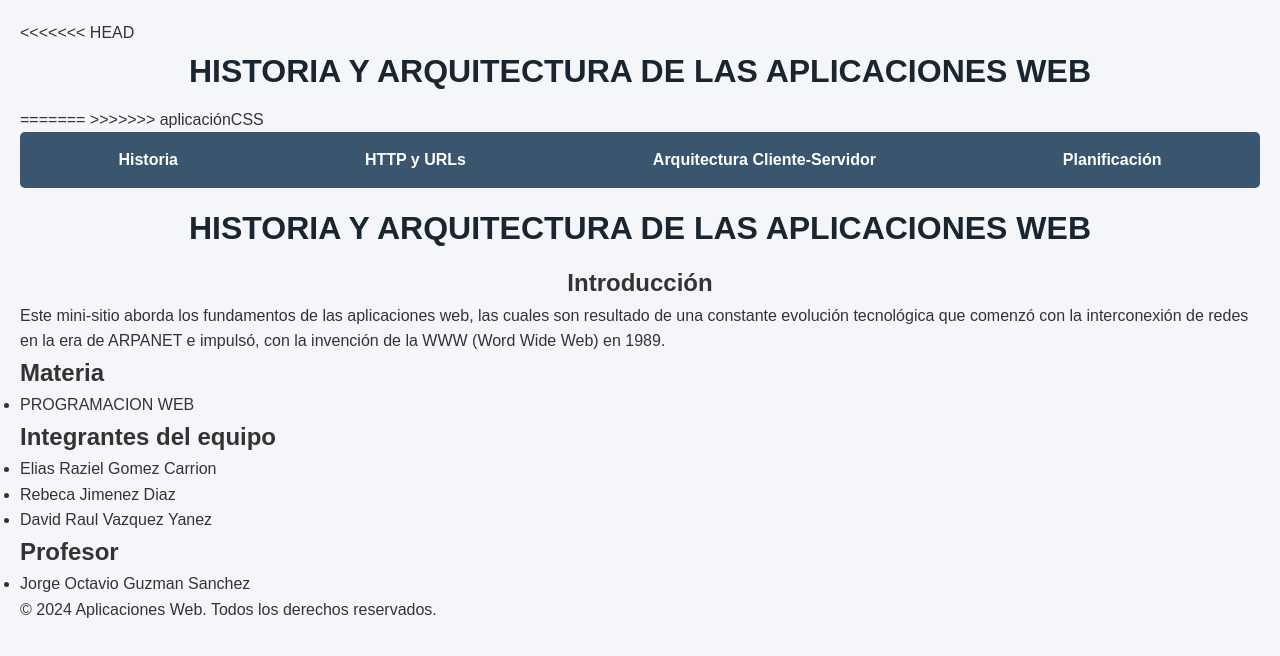
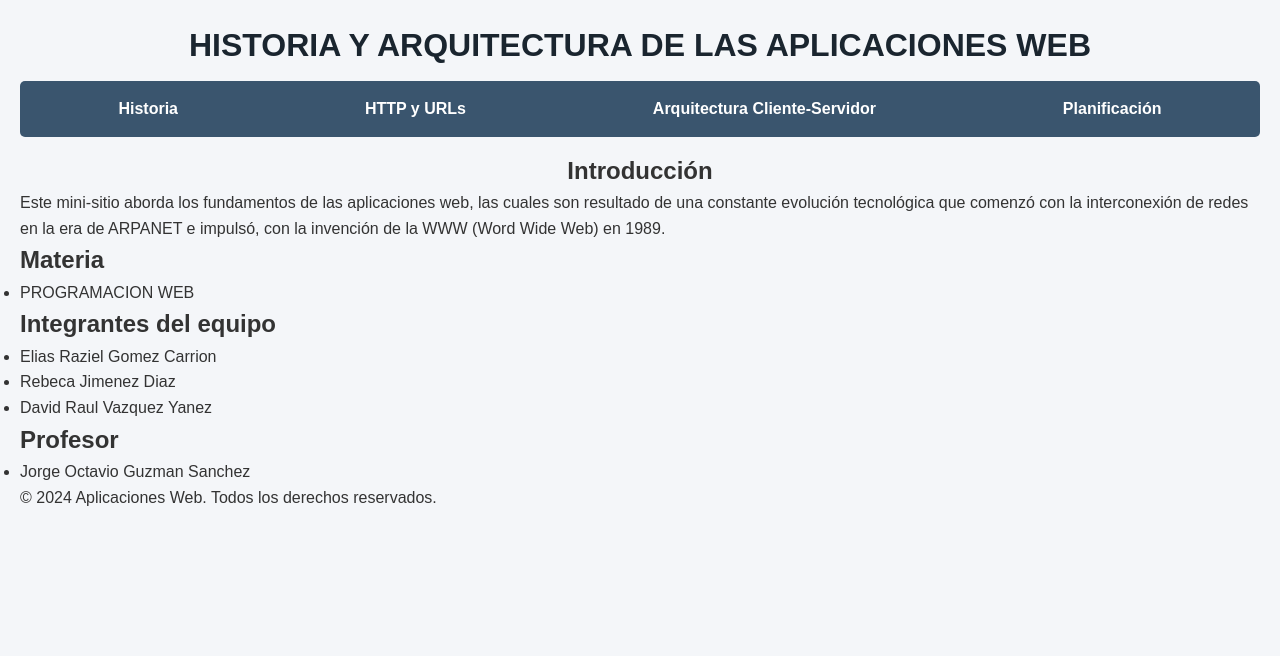
Before and after one commit to Daraul5/PWEB1, a plain HTML site: page web/index.html in a window 1280 px wide. Drawn offline with Linux system fonts and the light colour scheme.

Commit message:
fix: resolve merge conflict and remove duplicate header in index.html

```diff
--- a/web/index.html
+++ b/web/index.html
@@ -11,10 +11,7 @@
 <body>
     <!--ENCABEZADO-->
     <header>
-<<<<<<< HEAD
         <h1>HISTORIA Y ARQUITECTURA DE LAS APLICACIONES WEB</h1>
-=======
->>>>>>> aplicaciónCSS
         <nav>
             <ul>
                 <li><a href="historia.html">Historia</a></li>
@@ -23,7 +20,6 @@
                 <li><a href="planificacion.html">Planificación</a></li>
             </ul>
         </nav>
-        <h1>HISTORIA Y ARQUITECTURA DE LAS APLICACIONES WEB</h1>
     </header>
 
     <main>
@@ -53,7 +49,6 @@
                 <li>Jorge Octavio Guzman Sanchez</li>
             </ul>
         </section>
-
     </main>
 
     <footer>
```
